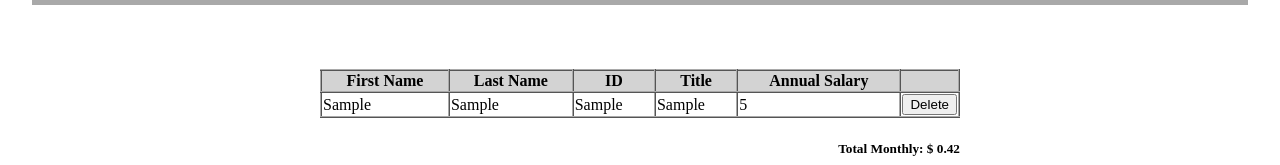
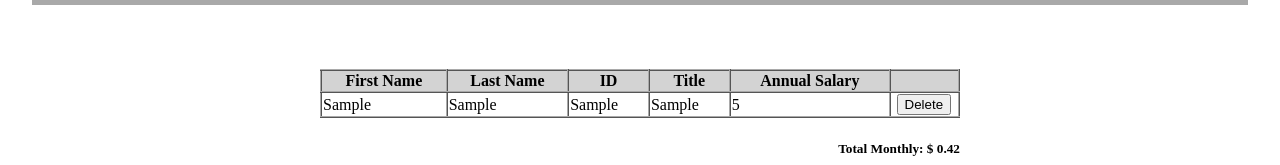
Before and after one commit to SJWomack/jquery-salary-calculator, a plain HTML site: page index.html in a window 1280 px wide. Both pictures are taken after typing "Sample", "Sample", "Sample", "Sample", "5" into the empty fields and a click on the button "Submit". Shown: the part 237-402 px from the top of the page. Drawn offline with Linux system fonts and the light colour scheme.

Commit message:
one last styling

```diff
--- a/styles.css
+++ b/styles.css
@@ -59,7 +59,7 @@ tbody > tr:nth-child(even){
 }
 
 #blank{
-    width: 52px;
+    width: 65px;
 }
 
 thead{
@@ -67,7 +67,7 @@ thead{
     background-color: lightgray;
 }
 
-thead, td, th{
+tbody > thead, td, th{
 
     padding: 10%, 10%;
     border: 2px inset darkgrey;
@@ -76,3 +76,7 @@ thead, td, th{
 .padding-right{
     padding-right: 25%;
 }
+
+.delete-btn{
+    margin: 0 7%;
+}
```
